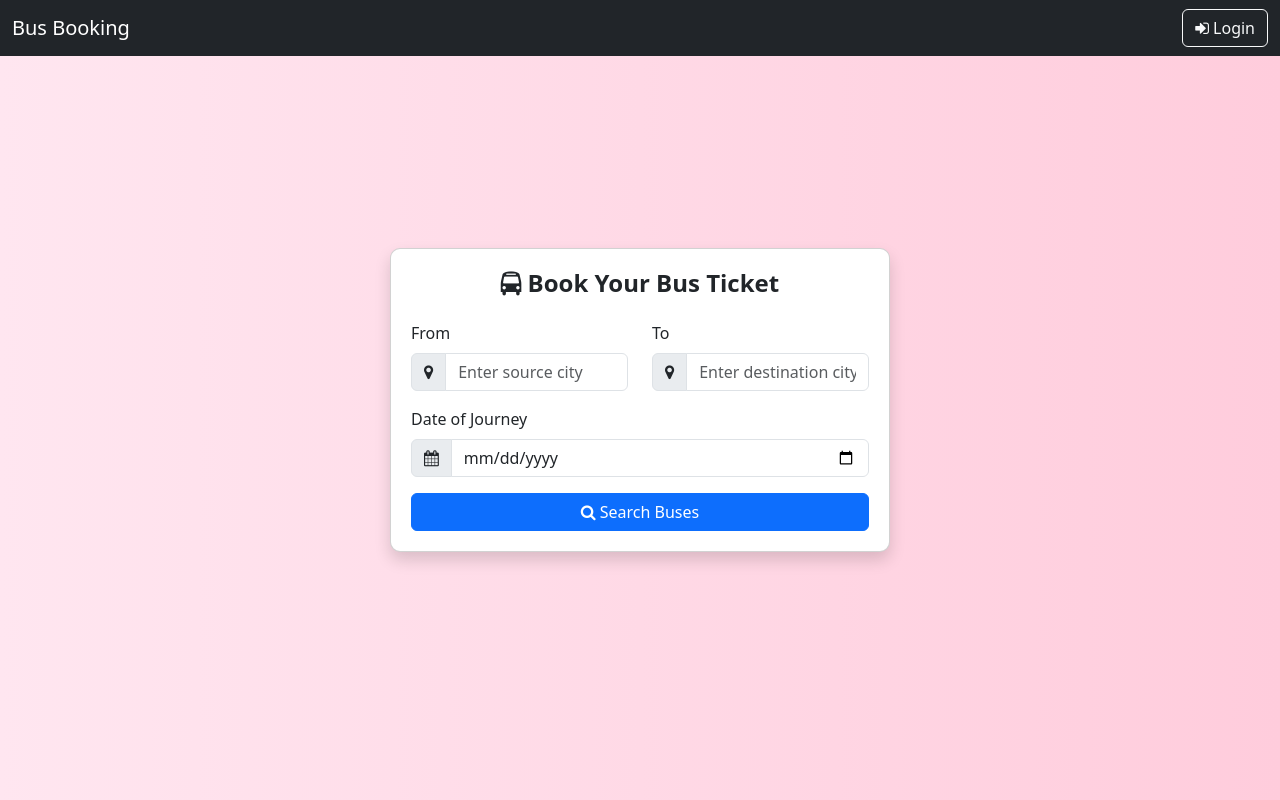
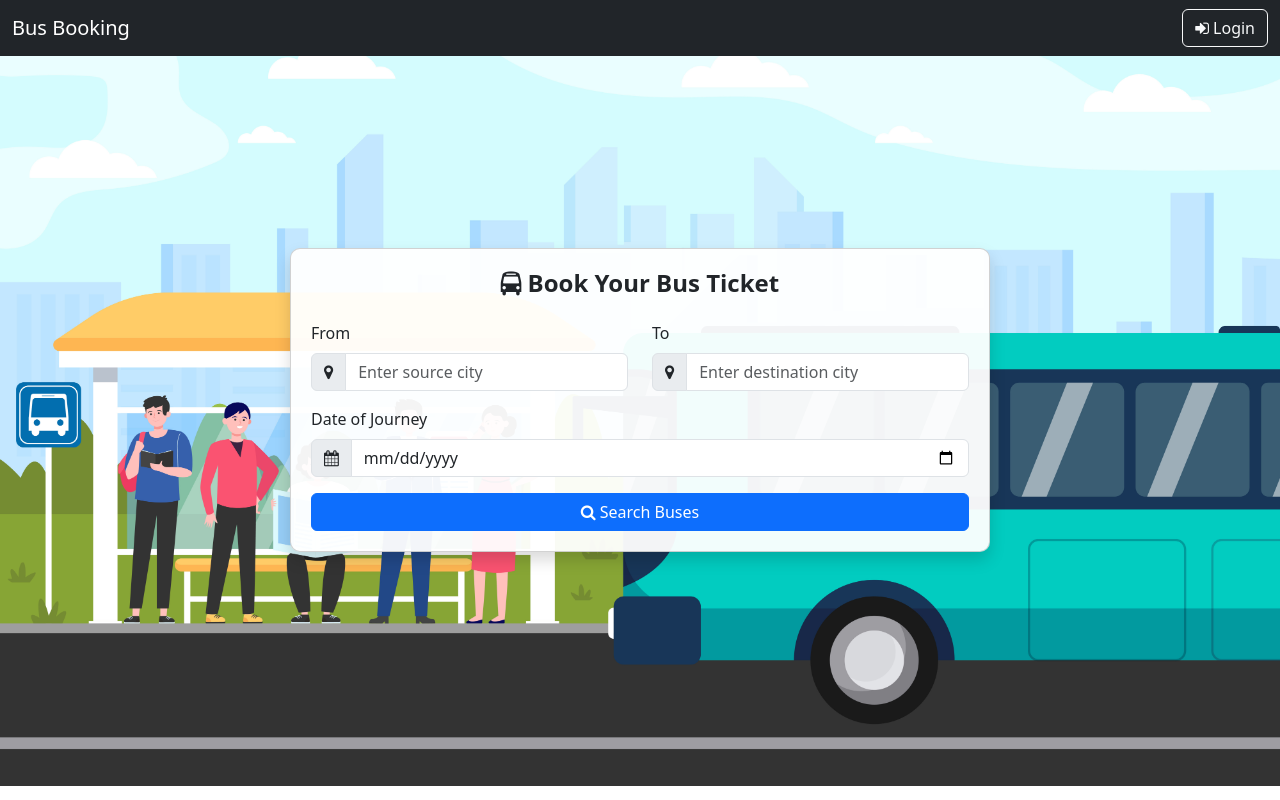
Before and after one commit to shree1206/angular-app, an Angular app: page /search in a window 1280 px wide. Built offline with nearby package versions, Linux system fonts and the light colour scheme.

Commit message:
add bg image

```diff
--- a/src/app/pages/search/search.component.css
+++ b/src/app/pages/search/search.component.css
@@ -5,7 +5,9 @@
         width: 100%;
         height: 100vh;
         background: linear-gradient(to right, #ffe6f0, #ffccdc);
-     /* shaded pink */
+        background-image: url('../../../../public/bug-bg.jpg');
+        background-repeat: no-repeat;
+        background-size: 100%;
         display: flex;
         justify-content: center;
         align-items: center;
@@ -16,11 +18,13 @@
 
     .card {
         width: 100%;
-     max-width: 500px;
+        max-width: 700px;
         padding: 20px;
         border-radius: 10px;
         max-height: 90vh;
         overflow-y: auto;
+        background-color: rgba(255, 255, 255, 0.95);
+        /* light transparency */
     }
 
     .card-title {
--- a/src/app/pages/search/search.component.html
+++ b/src/app/pages/search/search.component.html
@@ -1,6 +1,8 @@
 <div class="full-page">
-    <div class="card shadow bg-white">
-        <h4 class="card-title text-center mb-4"> <i class="fa fa-bus"></i> Book Your Bus Ticket</h4>
+    <div class="card shadow">
+        <h4 class="card-title text-center mb-4">
+            <i class="fa fa-bus"></i> Book Your Bus Ticket
+        </h4>
         <form>
             <div class="row mb-3">
                 <div class="col-md-6 mb-3 mb-md-0">
```
Also changed, not shown: public/bug-bg.jpg (added). Lines whose indentation alone changed are shown as unchanged.
